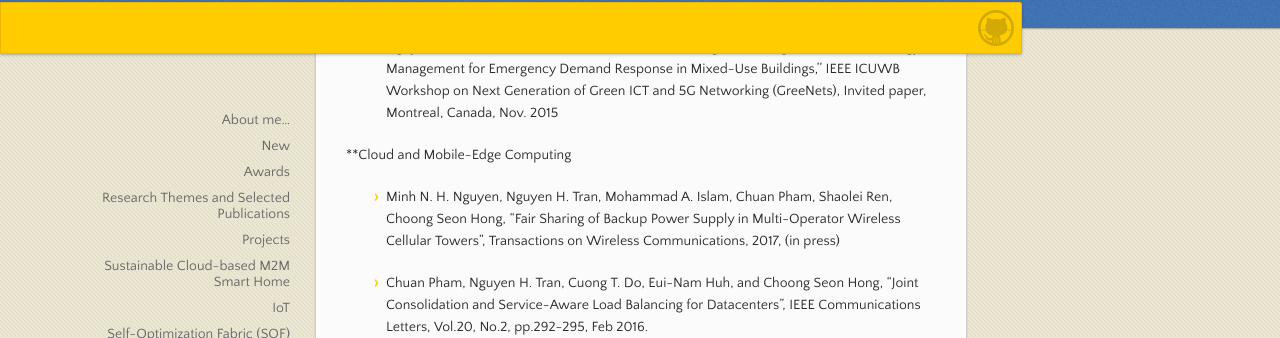
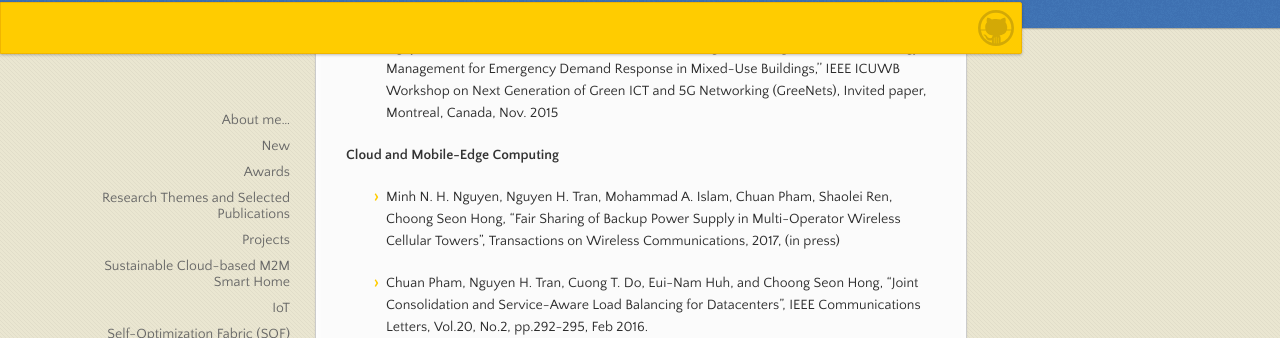
Before and after one commit to altis82/pchuanvn.github.io, a Jekyll site: the page built from index.md, in a window 1280 px wide and 900 px high, scrolled down 2453 px. Shown: the part 113-451 px from the top of the window. Built offline with Jekyll 4.4.1, drawn with Linux system fonts in a browser that asks for light colours; our own code applies the rules of GitHub Pages for plain Markdown files.

```diff
--- a/index.md
+++ b/index.md
@@ -76,7 +76,7 @@ E-mail: chuan.pham@etsmtl.ca
 
 - Nguyen H. Tran, Chuan Pham, Shaolei Ren, and Choong Seon Hong, ‘‘Coordinated Energy Management for Emergency Demand Response in Mixed-Use Buildings,’’ IEEE ICUWB Workshop on Next Generation of Green ICT and 5G Networking (GreeNets), Invited paper, Montreal, Canada, Nov. 2015
 
-**Cloud and Mobile-Edge Computing
+**Cloud and Mobile-Edge Computing**
 
 - Minh N. H. Nguyen, Nguyen H. Tran, Mohammad A. Islam, Chuan Pham, Shaolei Ren, Choong Seon Hong, "Fair Sharing of Backup Power Supply in Multi-Operator Wireless Cellular Towers", Transactions on Wireless Communications, 2017, (in press)
 
```
